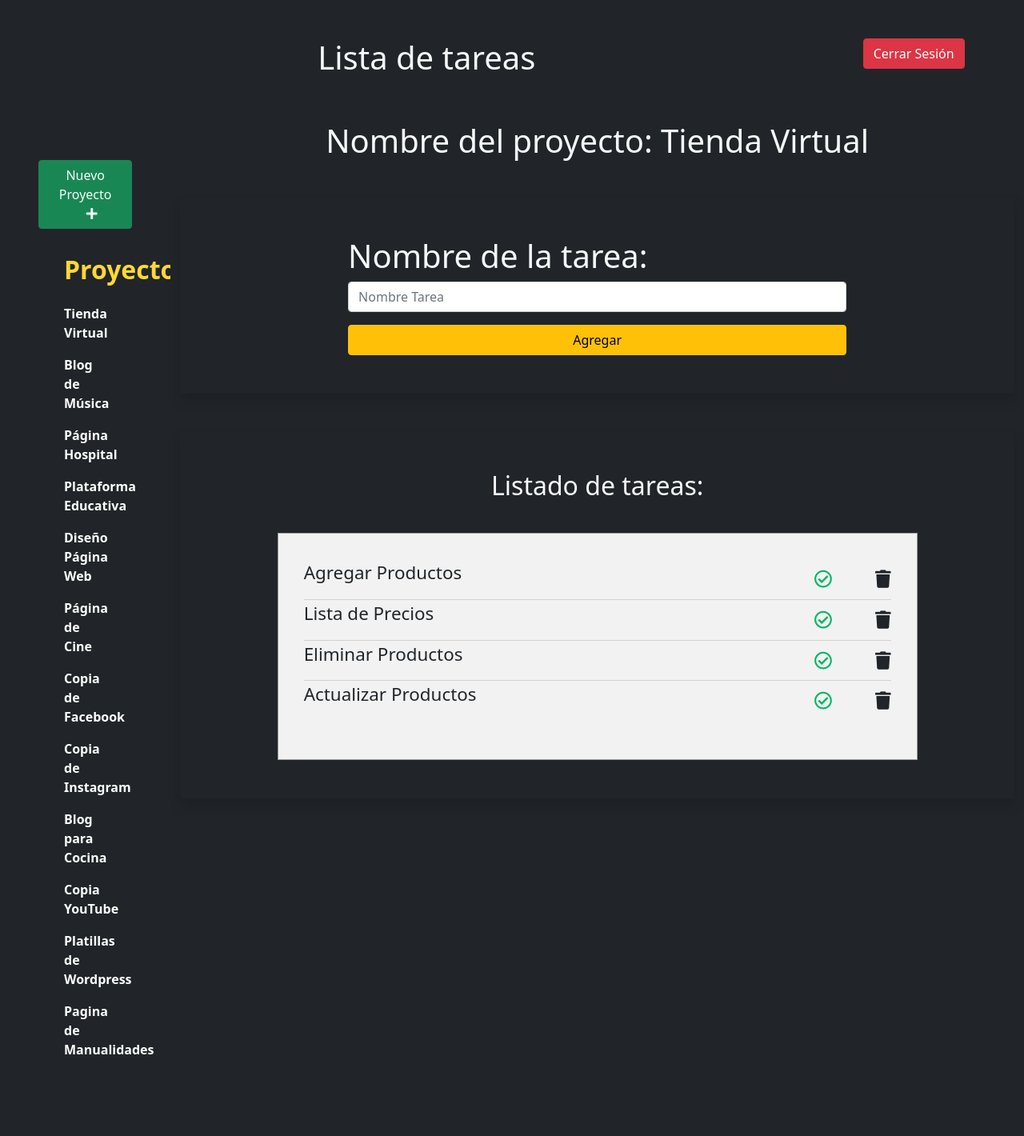
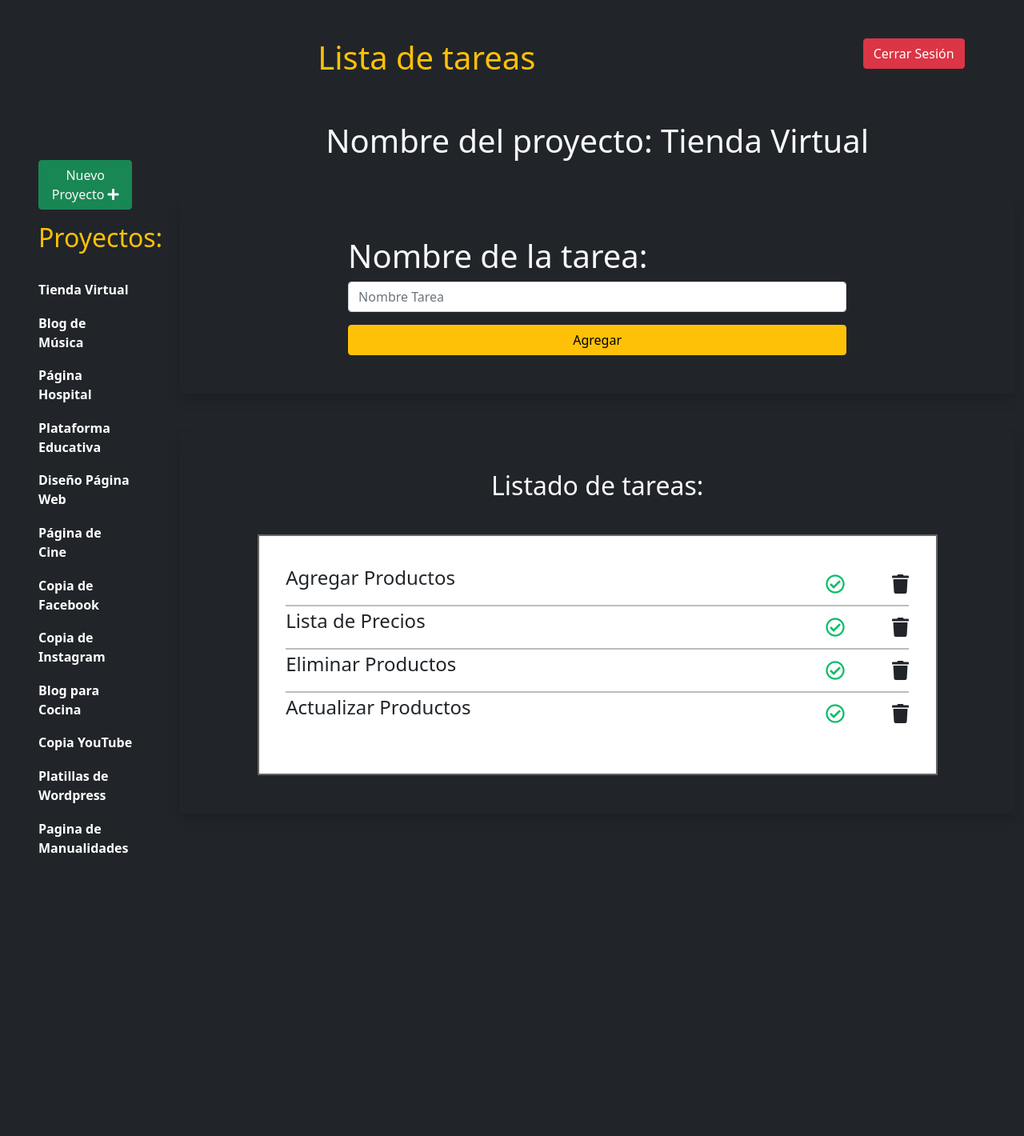
Before and after one commit to Skierhy/Lista-de-tareas-proyecto-app-web, a PHP site: page /index.php?id_proyecto=1 in a window 1280 px wide. Shown: the whole page at 80% size. After the commit the page ends 1066 px from the top, so only its background shows below. Run offline with PHP 8.4, Linux system fonts and the light colour scheme; a user stored in the database is signed in; data comes from the database, SQL or seed files in the repository.

Commit message:
mejorar de index y css

```diff
--- a/css/style.css
+++ b/css/style.css
@@ -1,229 +1,3 @@
-html {
-    box-sizing: border-box;
-    height: 100%;
-  }
-  *,
-  *:before,
-  *:after {
-    box-sizing: inherit;
-  }
-
-  body {
-    min-height: 100%;
-  }
-  .swal2-shown aside {
-    height: 100vh;
-  }
-  /** Login **/
-
-  .contenedor-formulario {
-    display: flex;
-    justify-content: center;
-    flex-direction: column;
-    height: 100vh;
-  }
-  .contenedor-formulario h1 {
-    text-align: center;
-    color: white;
-  }
-  .contenedor-formulario h1 span {
-    font-weight: 400;
-    font-size: 1.2rem;
-  }
-  .caja-login {
-    background-color: #f2f2f2;
-    border: 1px solid #707070;
-    max-width: 650px;
-    width: 90%;
-    margin: 0 auto;
-    min-height: 300px;
-    -webkit-box-shadow: 0px 25px 35px -17px rgba(0, 0, 0, 0.56);
-    -moz-box-shadow: 0px 25px 35px -17px rgba(0, 0, 0, 0.56);
-    box-shadow: 0px 25px 35px -17px rgba(0, 0, 0, 0.56);
-    padding: 3rem;
-  }
-  .campo {
-    display: flex;
-    margin-bottom: 1rem;
-    align-items: center;
-  }
-  .campo label {
-    flex: 0 0 100px;
-    text-align: right;
-    padding-right: 1rem;
-  }
-  .campo input[type="text"],
-  .campo input[type="password"] {
-    height: 3rem;
-    border: 0;
-    flex: 1;
-    border: 1px solid #455a64;
-    border-radius: 5rem;
-    padding-left: 2rem;
-  }
-  .enviar {
-    justify-content: flex-end;
-  }
-  .boton {
-    background-color: #fdd835;
-    text-align: center;
-    transition: background-color 0.5s ease-in-out;
-    display: block;
-    padding: 1rem;
-    text-transform: uppercase;
-    font-weight: 400;
-    border: none;
-    font-weight: 900;
-  }
-  .boton:hover {
-    cursor: pointer;
-    background-color: rgb(219, 184, 29) !important;
-  }
-  .campo a {
-    color: black;
-    text-decoration: none;
-  }
-
-  /** Barra **/
-  body.index {
-    height: 100vh;
-  }
-  .barra {
-    background-color: #455a64;
-    padding: 1rem;
-    height: 60px;
-    display: flex;
-    justify-content: space-between;
-    align-items: center;
-  }
-  .barra h1 {
-    color: white;
-    margin: 0;
-    font-size: 1.4rem;
-  }
-  .barra a {
-    color: white;
-    text-decoration: none;
-  }
-
-  /*** sidebar**/
-  .contenedor-proyectos {
-    min-height: 100vh;
-    max-width: 300px;
-    background-color: #607d8b;
-    padding-top: 1rem;
-  }
-  .panel {
-    padding: 1rem;
-    margin: 1rem;
-  }
-  .panel a {
-    color: white;
-    font-weight: bold;
-    text-decoration: none;
-  }
-  .panel h2 {
-    color: #fdd835;
-    font-weight: 900;
-    text-align: center;
-    font-size: 2rem;
-    margin: 0;
-  }
-
-  .crear-proyecto i {
-    margin-left: 1rem;
-  }
-  .crear-proyecto a {
-    color: #455a64;
-  }
-
-  .lista-proyectos ul {
-    list-style: none;
-    padding: 1.5rem 0 0 0;
-    margin: 0;
-  }
-  .lista-proyectos ul li {
-    margin-bottom: 1rem;
-  }
-  .lista-proyectos ul li a:hover {
-    color: #fdd835;
-  }
-
-  /** Contenido Principal */
-  .contenedor {
-    display: flex;
-    height: calc(100% - 60px);
-  }
-  .contenido-principal {
-    flex: 1;
-    padding: 1rem;
-    overflow: scroll;
-  }
-  .contenido-principal h1,
-  .contenido-principal h2 {
-    text-align: center;
-  }
-  .contenido-principal h1 {
-    font-size: 1.8rem;
-  }
-  .contenido-principal h2 {
-    font-size: 1.4rem;
-    margin-top: 2rem;
-  }
-  .contenido-principal h1 span {
-    font-weight: 400;
-  }
-  .agregar-tarea {
-    max-width: 800px;
-    width: 90%;
-    background-color: #5ed6d0;
-    margin: 0 auto;
-    padding: 2rem;
-    color: white;
-    transition: background-color 0.5s ease-in-out;
-  }
-
-  /** Listado Pendientes **/
-  .listado-pendientes {
-    background-color: #f2f2f2;
-    max-width: 800px;
-    width: 90%;
-    margin: 2rem auto 0 auto;
-    padding: 2rem;
-    border: 1px solid #999;
-  }
-  .listado-pendientes ul {
-    padding: 0;
-    list-style: none;
-  }
-  .listado-pendientes ul li {
-    display: flex;
-    align-items: center;
-    justify-content: space-between;
-    font-size: 1.4rem;
-    border-bottom: 1px solid #d1d1d1;
-  }
-  .listado-pendientes ul li:last-of-type {
-    border-bottom: none;
-  }
-  .listado-pendientes ul li i {
-    cursor: pointer;
-  }
-  .acciones i:last-child {
-    margin-left: 3rem;
-  }
-  .completo {
-    color: #00b762;
-  }
-  .alerta {
-    background-color: red;
-    padding: 0.5rem;
-    text-align: center;
-    color: white;
-    font-size: 1.2rem;
-  }
-
-  /* hecho por mi */
 .bg {
   background-image: url(../img/2.png);
   background-position: center center;
@@ -240,8 +14,58 @@ html {
   background: linear-gradient(to right, #5ed6d0, #c8c8c8);
 }
 
-  .bg_color{
-      background-color: #00b762;
+.bg_color {
+  background-color: #08bd68;
   background-color: linear-gradient(to right, #5ed6d0, #5ed6d0);
 }
-  /* termina hecho por mi  */
+
+.completo {
+  color: #08bd68;
+}
+
+.fondo_lista a {
+  color: #ffffff;
+  font-weight: bold;
+  text-decoration: none;
+}
+.lista_tareas ul {
+  list-style: none;
+  padding: 1.6rem 0 0 0;
+  margin: 0;
+}
+.lista_tareas ul li {
+  margin-bottom: 1.1rem;
+}
+.lista_tareas ul li a:hover {
+  color: #ebcb40;
+}
+
+.lista_por_hacer {
+  background-color: #ffffff;
+  max-width: 850px;
+  width: 90%;
+  margin: 2.1rem auto 0 auto;
+  padding: 2.1rem;
+  border: 2px solid #656565;
+}
+.lista_por_hacer ul {
+  padding: 0;
+  list-style: none;
+}
+.lista_por_hacer ul li {
+  display: flex;
+  align-items: center;
+  justify-content: space-between;
+  font-size: 1.5rem;
+  border-bottom: 2px solid #bdbcbc;
+}
+.lista_por_hacer ul li:last-of-type {
+  border-bottom: none;
+}
+.lista_por_hacer ul li i {
+  cursor: pointer;
+}
+
+.espacio i:last-child {
+  margin-left: 3.3rem;
+}
--- a/index.php
+++ b/index.php
@@ -30,7 +30,7 @@ if (isset($_GET['id_proyecto'])) {
 	<div class="container-fluid">
 			<div class="row bg-dark bg-opacity-70 text-light mb-5">
 				<div class="col-10 pt-5">
-					<h1 class="text-center ">Lista de tareas</h1>
+					<h1 class="text-center text-warning">Lista de tareas</h1>
 				</div>
 				<div class="col-2 pt-5">
 					<a href="login.php?cerrar_sesion=true" class="btn btn-danger">Cerrar Sesión</a>
@@ -40,10 +40,10 @@ if (isset($_GET['id_proyecto'])) {
 		<div class="row">
 			<div class="col-2 bg-dark p-5">
 				<div class="crear-proyecto">
-					<a href="#" class="btn btn-success w-100 text-light">Nuevo Proyecto <i class="fas fa-plus"></i> </a>
+					<a href="#" class="btn btn-success w-100 text-light mb-3">Nuevo Proyecto <i class="fas fa-plus"></i> </a>
 				</div>
-				<div class="panel lista-proyectos">
-					<h2>Proyectos: </h2>
+				<div class="fondo_lista lista_tareas">
+					<h2 class="text-center text-warning">Proyectos: </h2>
 					<ul id="proyectos">
 						<?php
 						$proyectos = obtenerProyectos();
@@ -112,7 +112,7 @@ if (isset($_GET['id_proyecto'])) {
 					</div>
 					<div class="row">
 						<div class="col">
-							<div class="listado-pendientes">
+							<div class="lista_por_hacer listado-pendientes">
 								<ul>
 									<?php
 									//Obtiene las tareas del proyecto actual
@@ -126,7 +126,7 @@ if (isset($_GET['id_proyecto'])) {
 												<p>
 													<?php echo $tarea['nombre']; ?>
 												</p>
-												<div class="acciones">
+												<div class="espacio">
 													<i class="far fa-check-circle <?php echo ($tarea['estado'] === '1') ? 'completo' : ''; ?>"></i>
 													<i class="fas fa-trash"></i>
 												</div>
```
Lines whose indentation alone changed are shown as unchanged.
